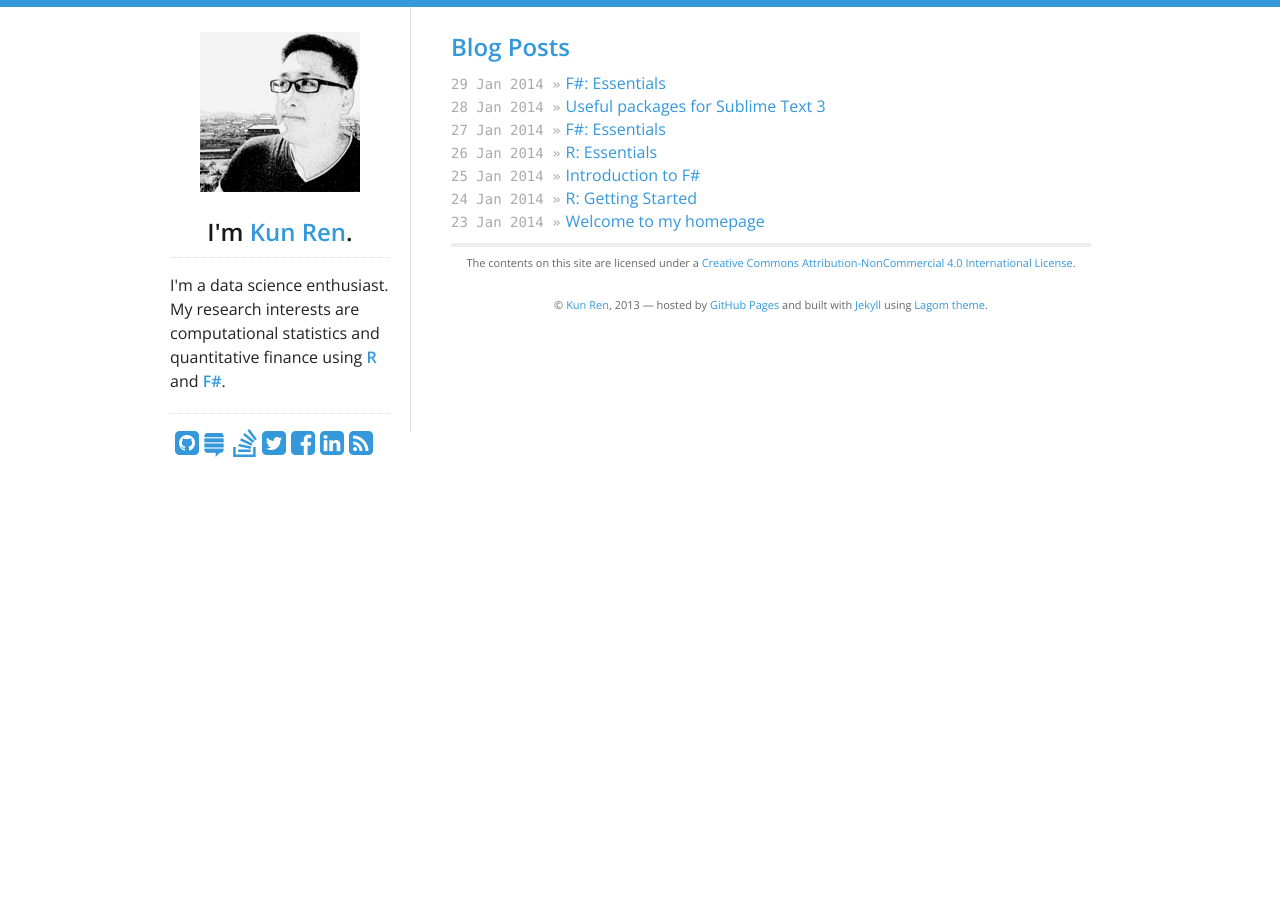
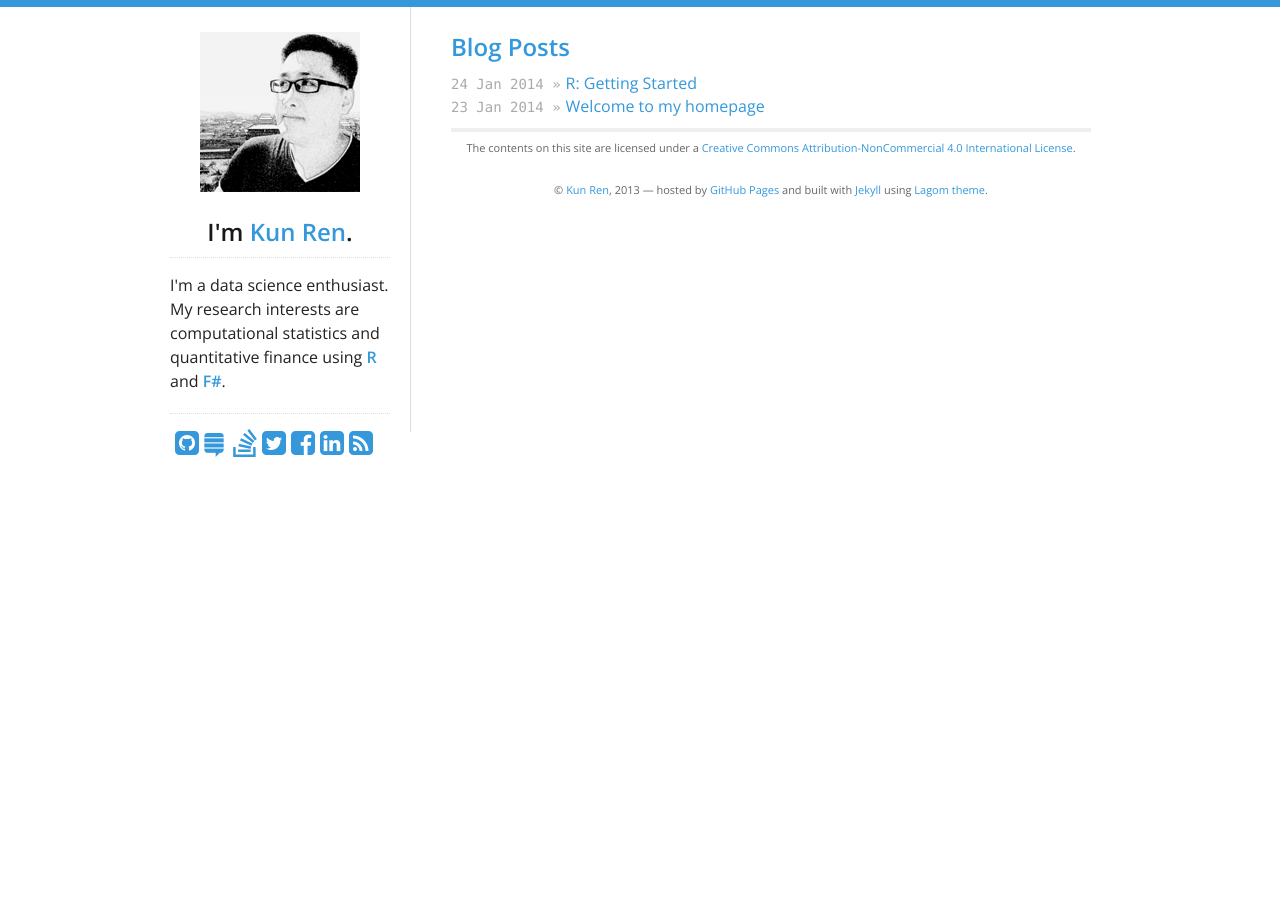
Before and after one commit to harryprince/renkun-ken.github.io, a Jekyll site: the page built from index.html, in a window 1280 px wide. Built offline with Jekyll 4.4.1, drawn with Linux system fonts in a browser that asks for light colours; nearby versions of some CDN libraries.

Commit message:
Revert "category updated"
This reverts commit e9481b705bc3abbd7cdc8b4b83fa771e5b7dec3f.

```diff
--- a/_posts/2014-01-25-introduction-to-fsharp.md
+++ /dev/null
@@ -1,7 +0,0 @@
----
-layout: post
-title: "Introduction to F#"
-categories:
-- blog
-- fsharp
----
--- a/_posts/2014-01-28-useful-packages-for-sublime-text-3.md
+++ /dev/null
@@ -1,7 +0,0 @@
----
-layout: post
-title: "Useful packages for Sublime Text 3"
-categories:
-- blog
-- tool
----
```
Also changed, not shown: _posts/2014-01-24-r-getting-started.md (+0 -1 lines), _posts/2014-01-26-r-essentials.md (deleted, +0 -7 lines), _posts/2014-01-27-fsharp-essentials.md (deleted, +0 -7 lines), _posts/2014-01-29-zotera-in-firefox.md (deleted, +0 -7 lines).
